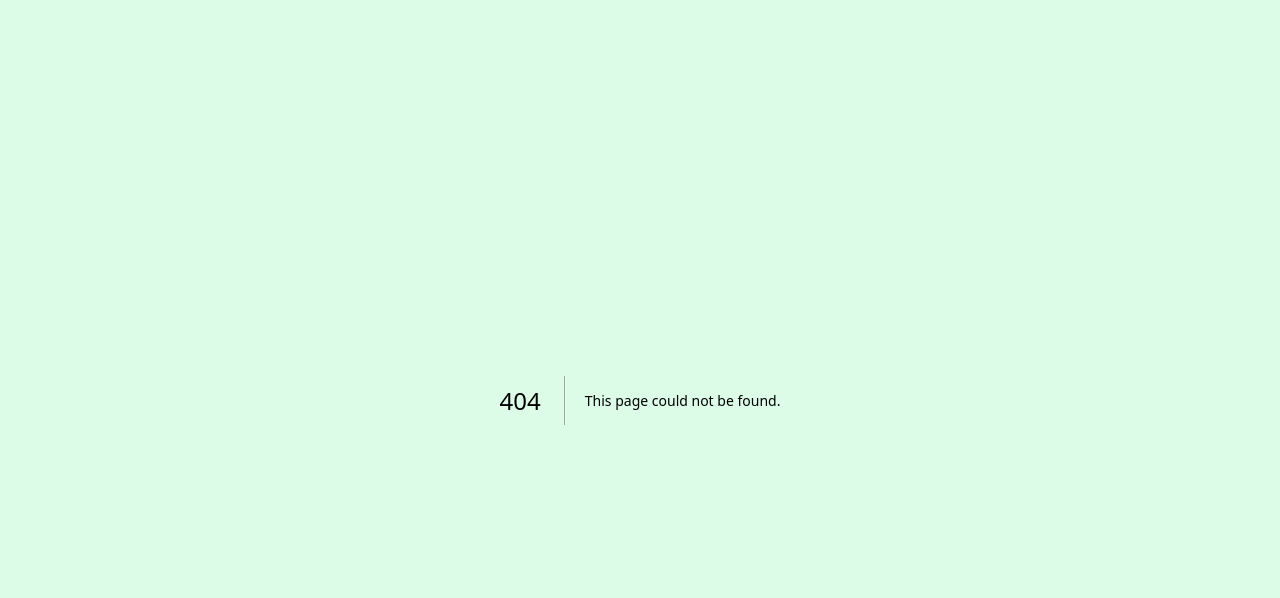
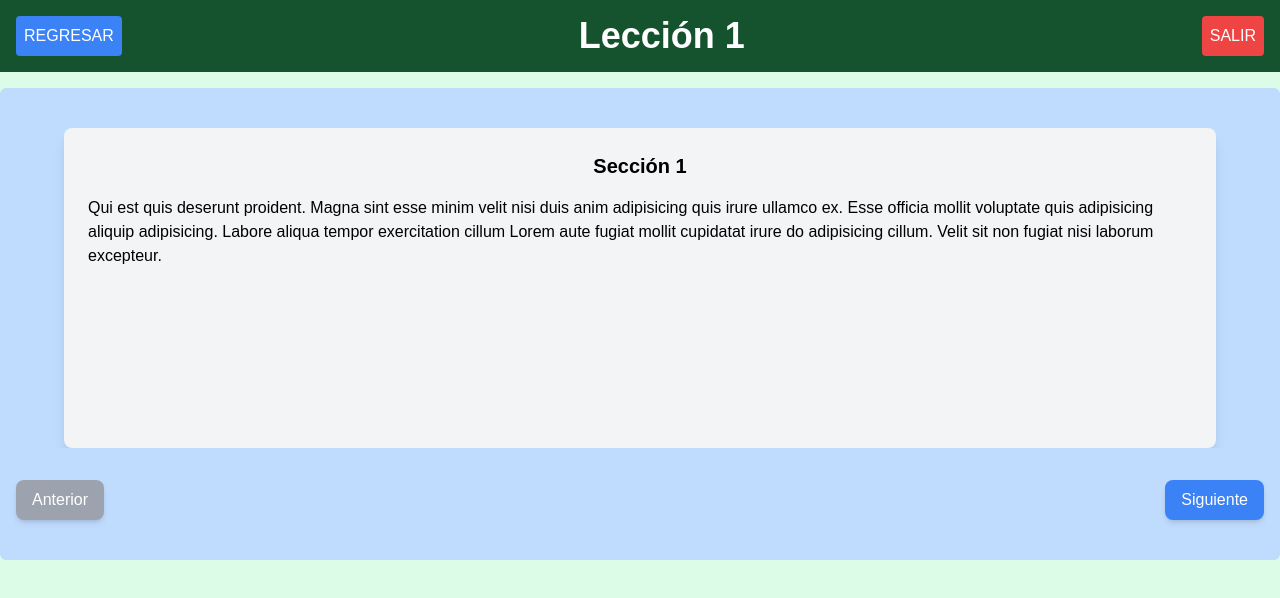
Before and after one commit to Juanfe008/AgroSenior-frontend, a Next.js app: page /Aprende/leccion/1 in a window 1280 px wide. Before the commit this address had no page. Shown: the top 598 px of the page. Built offline with nearby package versions, Linux system fonts and the light colour scheme.

Commit message:
Texto Guia

```diff
--- a/app/ActionPanel/page.tsx
+++ b/app/ActionPanel/page.tsx
@@ -1,13 +1,16 @@
+'use client'
+
 import Link from 'next/link';
+import { motion } from 'framer-motion';
 
 const cards = [
-    {src: 'images/Aprende.jpg', text: 'APRENDE', link: '/Aprende'},
-    {src: 'images/Huerto.jpg', text: 'HUERTO', link: '/Huerto'},
-    {src: 'images/Foro.jpg', text: 'FORO', link: '/Foro'},
-    {src: 'images/Actividades.jpg', text: 'ACTIVIDADES', link: '/Actividades'},
-    {src: 'images/Perfil.jpg', text: 'PERFIL', link: '/Profile'},
-    {src: 'images/Configuración.jpg', text: 'CONFIGURACIÓN', link: '/Settings'},
-]
+    { src: 'images/Aprende.jpg', text: 'APRENDE', link: '/Aprende' },
+    { src: 'images/Huerto.jpg', text: 'HUERTO', link: '/Huerto' },
+    { src: 'images/Foro.jpg', text: 'FORO', link: '/Foro' },
+    { src: 'images/Actividades.jpg', text: 'ACTIVIDADES', link: '/Actividades' },
+    { src: 'images/Perfil.jpg', text: 'PERFIL', link: '/Profile' },
+    { src: 'images/Configuración.jpg', text: 'CONFIGURACIÓN', link: '/Settings' },
+];
 
 export default function ActionPanel() {
     return (
@@ -16,9 +19,7 @@ export default function ActionPanel() {
             <nav className="bg-green-900 text-white p-4">
                 <div className="container mx-auto flex justify-between items-center">
                     <div className="text-4xl font-bold">¿QUE QUIERES HACER?</div>
-                    <button className="bg-red-500 rounded p-2">
-                        SALIR
-                    </button>
+                    <button className="bg-red-500 rounded p-2">SALIR</button>
                 </div>
             </nav>
             {/* Acciones */}
@@ -26,28 +27,44 @@ export default function ActionPanel() {
                 <div className="flex flex-wrap justify-center gap-4">
                     {cards.slice(0, 3).map((card, index) => (
                         <Link key={index} href={card.link}>
-                            <div className="w-64 h-64 flex flex-col items-center justify-center">
-                                <img src={card.src} alt={`Card ${index + 1}`} className="w-full h-1/2 object-cover" />
-                                <div className="w-full h-1/2 flex items-center justify-center bg-blue-500">
+                            <motion.div
+                                whileHover={{ scale: 1.1 }}
+                                whileTap={{ scale: 0.95 }}
+                                className="w-64 h-64 flex flex-col items-center justify-center"
+                            >
+                                <img
+                                    src={card.src}
+                                    alt={`Card ${index + 1}`}
+                                    className="w-full h-3/4 object-cover"
+                                />
+                                <div className="w-full h-1/4 flex items-center justify-center bg-blue-500">
                                     <p className="text-center text-white">{card.text}</p>
                                 </div>
-                            </div>
+                            </motion.div>
                         </Link>
                     ))}
                 </div>
                 <div className="flex flex-wrap justify-center gap-4 mt-4">
                     {cards.slice(3, 6).map((card, index) => (
                         <Link key={index} href={card.link}>
-                            <div className="w-64 h-64 flex flex-col items-center justify-center">
-                                <img src={card.src} alt={`Card ${index + 4}`} className="w-full h-1/2 object-cover" />
-                                <div className="w-full h-1/2 flex items-center justify-center bg-blue-500">
+                            <motion.div
+                                whileHover={{ scale: 1.1 }}
+                                whileTap={{ scale: 0.95 }}
+                                className="w-64 h-64 flex flex-col items-center justify-center"
+                            >
+                                <img
+                                    src={card.src}
+                                    alt={`Card ${index + 4}`}
+                                    className="w-full h-3/4 object-cover"
+                                />
+                                <div className="w-full h-1/4 flex items-center justify-center bg-blue-500">
                                     <p className="text-center text-white">{card.text}</p>
                                 </div>
-                            </div>
+                            </motion.div>
                         </Link>
                     ))}
                 </div>
             </div>
         </div>
-    )
+    );
 }
--- /dev/null
+++ b/app/Aprende/leccion/[id]/components/TextoGuia.tsx
@@ -0,0 +1,144 @@
+'use client'
+
+import { useState } from "react";
+import { motion, AnimatePresence } from "framer-motion";
+import Image from "next/image";
+import Link from 'next/link';
+import { useParams } from 'next/navigation'; // Importa useParams
+
+interface Seccion {
+    id: number;
+    titulo: string;
+    descripcion: string;
+    imagen?: string; // Hacer la imagen opcional
+}
+
+const secciones: Seccion[] = [
+    {
+        id: 1,
+        titulo: "Sección 1",
+        descripcion: "Qui est quis deserunt proident. Magna sint esse minim velit nisi duis anim adipisicing quis irure ullamco ex. Esse officia mollit voluptate quis adipisicing aliquip adipisicing. Labore aliqua tempor exercitation cillum Lorem aute fugiat mollit cupidatat irure do adipisicing cillum. Velit sit non fugiat nisi laborum excepteur.",
+    },
+    {
+        id: 2,
+        titulo: "Sección 2",
+        descripcion: "Qui est quis deserunt proident. Magna sint esse minim velit nisi duis anim adipisicing quis irure ullamco ex. Esse officia mollit voluptate quis adipisicing aliquip adipisicing. Labore aliqua tempor exercitation cillum Lorem aute fugiat mollit cupidatat irure do adipisicing cillum. Velit sit non fugiat nisi laborum excepteur.",
+    },
+    {
+        id: 3,
+        titulo: "Sección 3",
+        descripcion: "Qui est quis deserunt proident. Magna sint esse minim velit nisi duis anim adipisicing quis irure ullamco ex. Esse officia mollit voluptate quis adipisicing aliquip adipisicing. Labore aliqua tempor exercitation cillum Lorem aute fugiat mollit cupidatat irure do adipisicing cillum. Velit sit non fugiat nisi laborum excepteur.",
+    },
+    {
+        id: 4,
+        titulo: "Sección 4",
+        descripcion: "Qui est quis deserunt proident. Magna sint esse minim velit nisi duis anim adipisicing quis irure ullamco ex. Esse officia mollit voluptate quis adipisicing aliquip adipisicing. Labore aliqua tempor exercitation cillum Lorem aute fugiat mollit cupidatat irure do adipisicing cillum. Velit sit non fugiat nisi laborum excepteur.",
+        imagen: "/images/Huerto.jpg",
+    },
+];
+
+const TextoGuia: React.FC = () => {
+    const params = useParams(); // Obtiene los parámetros de la ruta
+    const { id } = params; // Asumiendo que tu ruta es /leccion/[id]
+
+    const [seccionActiva, setSeccionActiva] = useState(0);
+
+    const siguienteSeccion = () => {
+        setSeccionActiva((prev) => (prev + 1) % secciones.length);
+    };
+
+    const anteriorSeccion = () => {
+        setSeccionActiva((prev) => (prev === 0 ? secciones.length - 1 : prev - 1));
+    };
+
+    const slideVariants = {
+        hidden: (direction: number) => ({
+            x: direction > 0 ? 300 : -300,
+            opacity: 0,
+        }),
+        visible: {
+            x: 0,
+            opacity: 1,
+        },
+        exit: (direction: number) => ({
+            x: direction > 0 ? -300 : 300,
+            opacity: 0,
+        }),
+    };
+
+    return (
+        <div>
+            {/* Navbar */}
+            <nav className="bg-green-900 text-white p-4">
+                <div className="container mx-auto flex justify-between items-center">
+                    <Link href="/Aprende">
+                        <button className="bg-blue-500 rounded p-2">
+                            REGRESAR
+                        </button>
+                    </Link>
+                    {/* Utiliza el parámetro de la ruta en el título */}
+                    <div className="text-4xl font-bold">Lección {id}</div>
+                    <button className="bg-red-500 rounded p-2">
+                        SALIR
+                    </button>
+                </div>
+            </nav>
+            <div className="max-w-7xl mx-auto mt-4 px-4 py-10 bg-blue-200 rounded-md">
+                <div className="relative overflow-hidden h-80">
+                    <AnimatePresence custom={seccionActiva}>
+                        <motion.div
+                            key={secciones[seccionActiva].id}
+                            className="absolute w-full h-full flex flex-col items-center justify-center"
+                            variants={slideVariants}
+                            initial="hidden"
+                            animate="visible"
+                            exit="exit"
+                            custom={seccionActiva}
+                            transition={{ duration: 0.5 }}
+                        >
+                            <div className="bg-gray-100 p-6 rounded-lg shadow-lg w-full max-w-6xl flex flex-col items-center" style={{ height: '100%', minHeight: '300px' }}>
+                                <h2 className="text-xl font-semibold text-center mb-4 text-black">
+                                    {secciones[seccionActiva].titulo}
+                                </h2>
+                                {secciones[seccionActiva].imagen && (
+                                    <div className="flex flex-col items-center">
+                                        <Image
+                                            src={secciones[seccionActiva].imagen}
+                                            alt={secciones[seccionActiva].titulo}
+                                            width={150}
+                                            height={100}
+                                            className="rounded-lg mb-4"
+                                        />
+                                        <p className="text-black">{secciones[seccionActiva].descripcion}</p>
+                                    </div>
+                                )}
+                                {!secciones[seccionActiva].imagen && (
+                                    <p className="text-black">{secciones[seccionActiva].descripcion}</p>
+                                )}
+                            </div>
+                        </motion.div>
+                    </AnimatePresence>
+                </div>
+
+                <div className="mt-8 flex justify-between">
+                    <button
+                        onClick={anteriorSeccion}
+                        disabled={seccionActiva === 0}
+                        className={`px-4 py-2 rounded-lg shadow-md ${seccionActiva === 0 ? "bg-gray-400" : "bg-blue-500 hover:bg-blue-600"} text-white`}
+                    >
+                        Anterior
+                    </button>
+                    <button
+                        onClick={siguienteSeccion}
+                        disabled={seccionActiva === secciones.length - 1}
+                        className={`px-4 py-2 rounded-lg shadow-md ${seccionActiva === secciones.length - 1 ? "bg-gray-400" : "bg-blue-500 hover:bg-blue-600"} text-white`}
+                    >
+                        Siguiente
+                    </button>
+                </div>
+            </div>
+        </div>
+    );
+};
+
+export default TextoGuia;
--- /dev/null
+++ b/app/Aprende/leccion/[id]/page.tsx
@@ -0,0 +1,12 @@
+// pages/leccion/[id].tsx
+import TextoGuia from "./components/TextoGuia";
+
+const LeccionPage: React.FC = () => {
+    return (
+        <div>
+            <TextoGuia />
+        </div>
+    );
+};
+
+export default LeccionPage;
--- a/app/Aprende/page.tsx
+++ b/app/Aprende/page.tsx
@@ -12,11 +12,11 @@ export default function Aprende() {
             <nav className="bg-green-900 text-white p-4">
                 <div className="container mx-auto flex justify-between items-center">
                     <Link href="/ActionPanel">
-                            <button className="bg-blue-500 rounded p-2">
-                                REGRESAR
-                            </button>
+                        <button className="bg-blue-500 rounded p-2">
+                            REGRESAR
+                        </button>
                     </Link>
-                    <div className="text-4xl font-bold">Selecciona tu Nivel de Aprendizaje</div>
+                    <div className="text-4xl font-bold">Escoge un nivel</div>
                     <button className="bg-red-500 rounded p-2">
                         SALIR
                     </button>
@@ -36,27 +36,32 @@ export default function Aprende() {
                     ))}
                     {selectedLevel !== null && (
                         <div className="w-full mt-8">
-                            <div className="w-1/2 mx-auto bg-blue-500 p-2 rounded-full">
+                            <button className="bg-blue-500 text-white py-2 px-4 rounded" onClick={() => setSelectedLevel(null)}>Regresar a los Niveles</button>
+                            <div className="mt-4">
+                                <h2 className="text-2xl font-bold">Contenido del Nivel {selectedLevel + 1}</h2>
+                                <div className="flex flex-col gap-4 mt-4">
+                                    {[1, 2, 3, 4, 5].map((content, index) => (
+
+                                        <div key={index} className="p-4 border-2 border-white rounded-lg">
+                                            <Link href={`/Aprende/leccion/${index + 1}`}>
+                                                <h3 className="text-xl font-bold">Contenido {content}</h3>
+                                                <p>Descripción del contenido {content}</p>
+                                            </Link>
+                                        </div>
+
+                                    ))}
+                                </div>
+
+                            </div>
+                            <div className="w-1/2 mx-auto mt-4 bg-blue-500 p-2 rounded-full">
                                 <div className="bg-white h-2 rounded-full">
                                     <div className="h-2 bg-green-500 rounded-full" style={{ width: '50%' }}></div>
                                 </div>
                             </div>
-                            <div className="mt-4">
-                                <h2 className="text-2xl font-bold">Contenido del Nivel {selectedLevel + 1}</h2>
-                                <div className="flex flex-col gap-4 mt-4">
-                                    {[1, 2, 3, 4, 5].map((content, index) => (
-                                        <div key={index} className="p-4 border-2 border-white rounded-lg">
-                                            <h3 className="text-xl font-bold">Contenido {content}</h3>
-                                            <p>Descripción del contenido {content}</p>
-                                        </div>
-                                    ))}
-                                </div>
-                            </div>
-                            <button className="mt-4 bg-blue-500 text-white py-2 px-4 rounded" onClick={() => setSelectedLevel(null)}>Regresar a los Niveles</button>
                         </div>
                     )}
                 </div>
             </div>
-        </div>
+        </div >
     )
 }
--- a/app/layout.tsx
+++ b/app/layout.tsx
@@ -14,7 +14,7 @@ const geistMono = localFont({
 });
 
 export const metadata: Metadata = {
-  title: "Create Next App",
+  title: "AgroSenior",
   description: "Generated by create next app",
 };
 
```
Also changed, not shown: package.json (+6 -4 lines), 1 other file (tests, documents, lock files or other folders).
